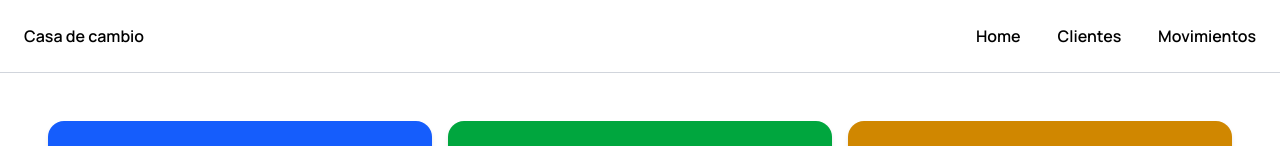
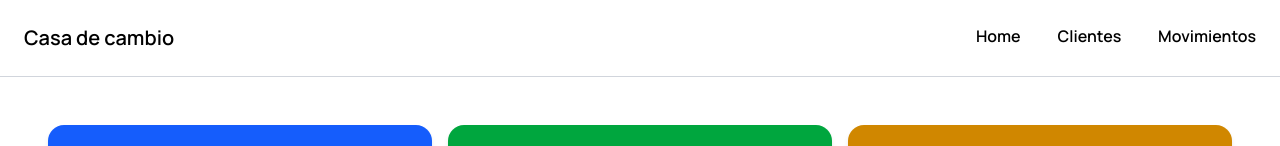
Before and after one commit to MaximoFC/currency-exchange-frontend, a React (Vite) app: page / in a window 1280 px wide. Shown: the top 146 px of the page. Built offline with nearby package versions, Linux system fonts and the light colour scheme; no server answers.

Commit message:
Navbar h2 modified

```diff
--- a/src/components/Navbar.jsx
+++ b/src/components/Navbar.jsx
@@ -3,8 +3,8 @@ import '../index.css';
 
 const Navbar = () => {
     return (
-        <nav className='text-black p-6 flex justify-between border-b-1 border-gray-300'>
-            <h2>Casa de cambio</h2>
+        <nav className='text-black p-6 flex justify-between border-b-1 border-gray-300 align-center'>
+            <h2 className='text-xl'>Casa de cambio</h2>
             <div className='flex justify-between w-70'>
                 <Link to="/" className='hover:text-gray-400 transition'>Home</Link>
                 <Link to="/clients" className='hover:text-gray-400 transition'>Clientes</Link>
```
